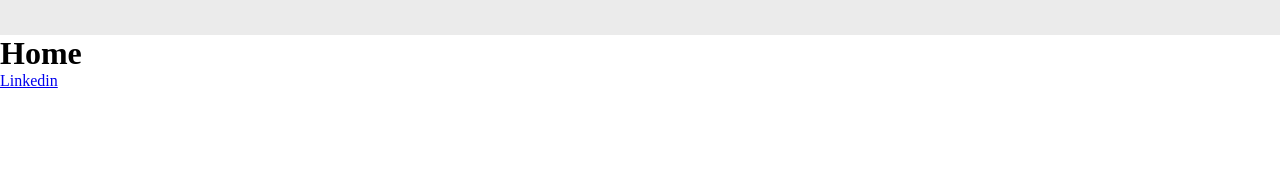
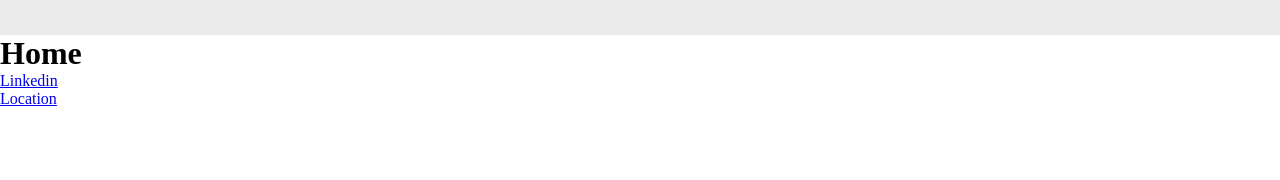
Before and after one commit to riley-han/personal-portfolio, a Next.js app: page / in a window 1280 px wide. Shown: the top 180 px of the page. Built offline with nearby package versions, Linux system fonts and the light colour scheme.

Commit message:
add button for easier nav

```diff
--- a/src/pages/index.tsx
+++ b/src/pages/index.tsx
@@ -1,5 +1,6 @@
 import React from "react"
 import Head from "next/head"
+import Link from "next/link"
 
 const Home = () => {
   return (
@@ -11,6 +12,9 @@ const Home = () => {
       <a href="https://www.linkedin.com/in/riley-hansen1/">
         Linkedin
       </a>
+      <div>
+        <Link href="/my-location">Location</Link>
+      </div>
     </div>
   )
 }
```
